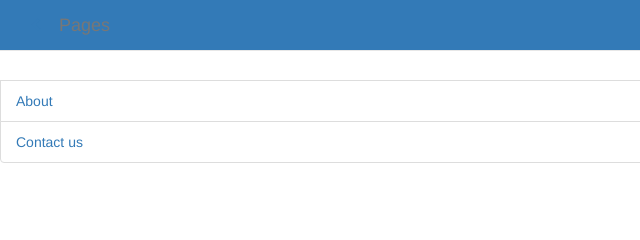
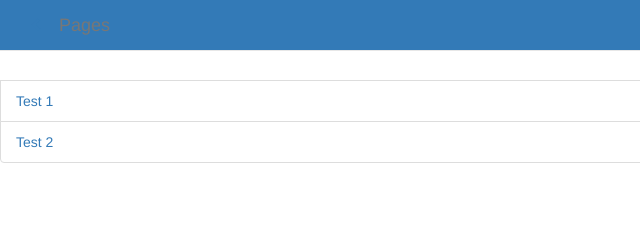
Before and after one commit to kloudKlown/webdev, a website: page Bootstrap/page.html in a window 1280 px wide. Shown: the top 240 px of the page, 0-640 px from the left. Drawn offline with Linux system fonts and the light colour scheme.

Commit message:
website2

```diff
--- a/Bootstrap/page.html
+++ b/Bootstrap/page.html
@@ -38,7 +38,7 @@
     <br>
         <li class="list-group-item">
 
-            <a href="widget-list.html">About</a>
+            <a href="widget-list.html">Test 1</a>
 
             <a href="page-edit.html" class="pull-right">
                 <span class="glyphicon glyphicon-cog"></span>
@@ -46,7 +46,7 @@
         </li>
         <li class="list-group-item">
 
-            <a href="widget-list.html">Contact us</a>
+            <a href="widget-list.html">Test 2</a>
 
             <a href="page-edit.html" class="pull-right">
                 <span class="glyphicon glyphicon-cog"></span>
```
